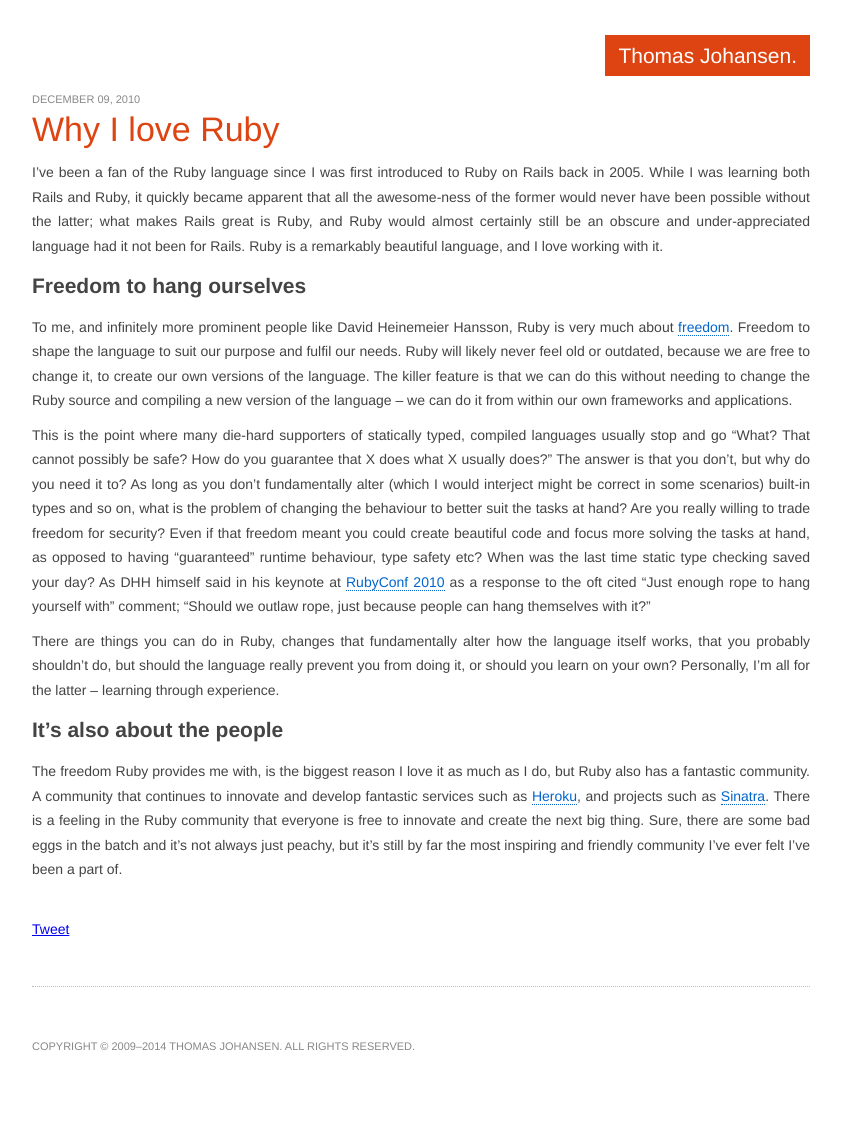
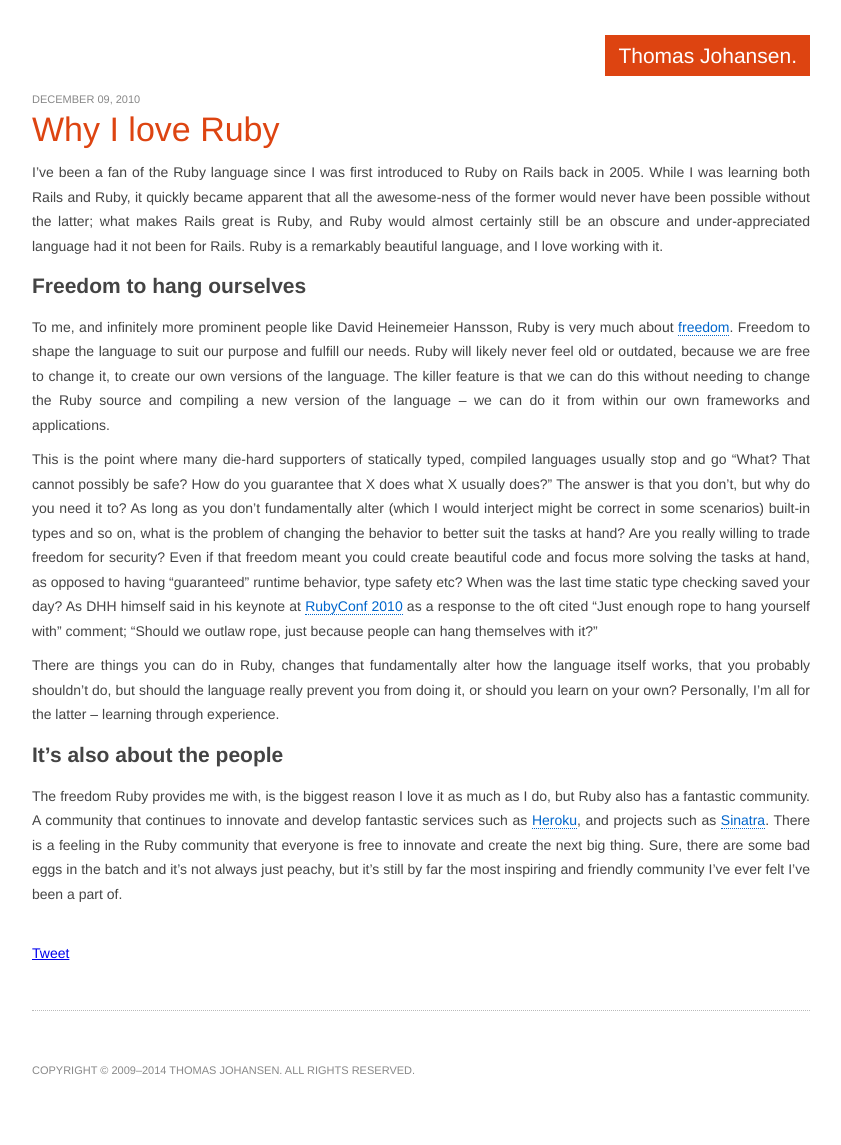
Before and after one commit to thomasjo/thomasjo.github.io, a Jekyll site: the page built from blog/_posts/2010-12-09-why-i-love-ruby.md, in a window 1280 px wide. Shown: the whole page, without its empty margins (219-1060 px from the left). Built offline with Jekyll 4.4.1, drawn with Linux system fonts in a browser that asks for light colours; Markdown is read by kramdown in place of the engine named in the settings; comment, search, counter and statistics services are not loaded; before the commit the page ends 1121 px from its top, so only the background shows below that.

Commit message:
Fix typos

```diff
--- a/blog/_posts/2010-12-09-why-i-love-ruby.md
+++ b/blog/_posts/2010-12-09-why-i-love-ruby.md
@@ -15,7 +15,7 @@
 ## Freedom to hang ourselves
 To me, and infinitely more prominent people like David Heinemeier Hansson, Ruby is very much about
 [freedom](http://tekpub.com/conferences/rubyconf2010/dhh). Freedom to shape the language to suit
-our purpose and fulfil our needs.
+our purpose and fulfill our needs.
 Ruby will likely never feel old or outdated, because we are free to change it, to create our
 own versions of the language. The killer feature is that we can do this without needing to
 change the Ruby source and compiling a new version of the language -- we can do it from within
@@ -25,10 +25,10 @@
 usually stop and go "What? That cannot possibly be safe? How do you guarantee that X does what
 X usually does?" The answer is that you don't, but why do you need it to? As long as you don't
 fundamentally alter (which I would interject might be correct in some scenarios) built-in types
-and so on, what is the problem of changing the behaviour to better suit the tasks at hand?
+and so on, what is the problem of changing the behavior to better suit the tasks at hand?
 Are you really willing to trade freedom for security? Even if that freedom meant you could
 create beautiful code and focus more solving the tasks at hand, as opposed to having
-"guaranteed" runtime behaviour, type safety etc?
+"guaranteed" runtime behavior, type safety etc?
 When was the last time static type checking saved your day? As DHH himself said in his keynote
 at [RubyConf 2010](http://www.rubyconf.org/) as a response to the oft cited "Just enough rope to
 hang yourself with" comment; "Should we outlaw rope, just because people can hang themselves
```
